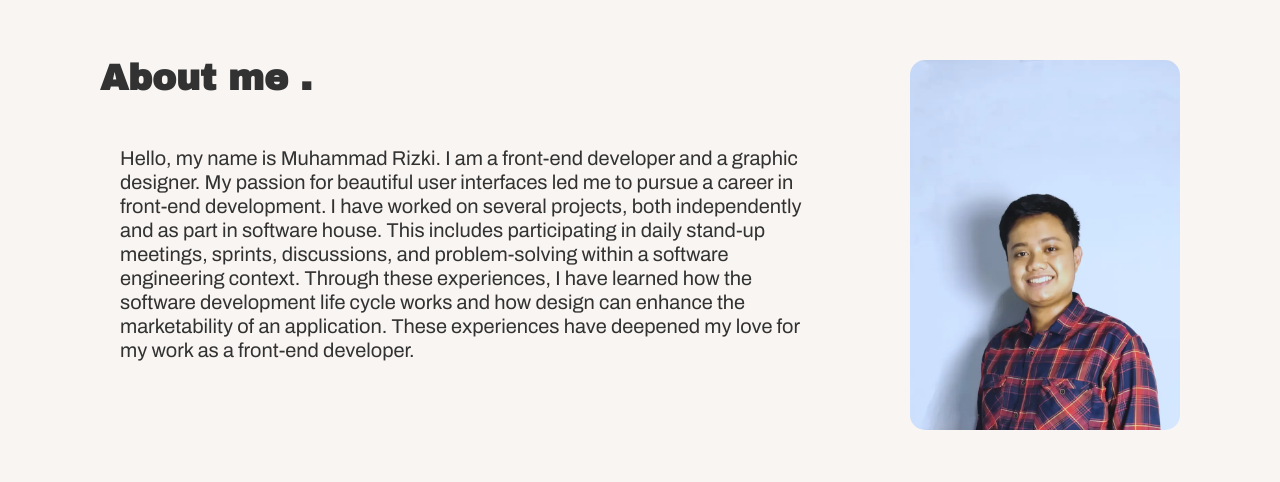
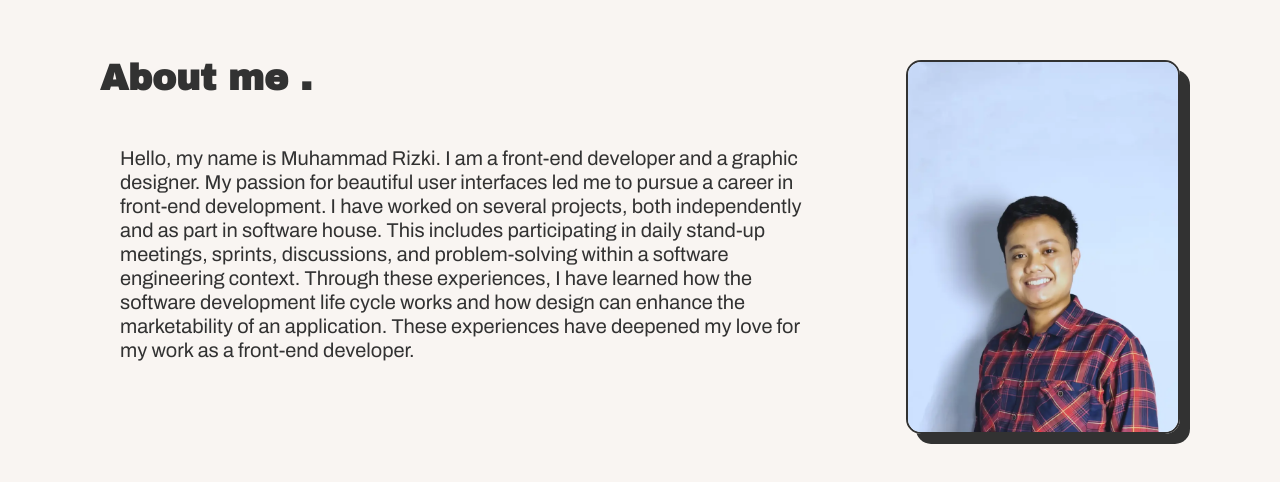
Before and after one commit to mrizkiid-dev/portfolio, a Vue app: page / in a window 1280 px wide. Shown: the part 810-1292 px from the top of the page. Built offline with nearby package versions, Linux system fonts and the light colour scheme.

Commit message:
fix(about-me): fix image about-me

```diff
--- a/src/assets/homepage/about-style.css
+++ b/src/assets/homepage/about-style.css
@@ -38,11 +38,18 @@ section#about-me #right {
 }
 
 section#about-me #right img {
+    /* position: absolute; */
     width: 270px;
     height: 370px;
     object-fit: cover;
-    border-radius: 15px;
+    border-top-left-radius: 15px;
+    border-top-right-radius: 15px;
+    border-bottom-left-radius: 15px;
+    border-bottom-right-radius: 15px;
+    border: 2px solid var(--color-border-dark);
+    box-shadow: 10px 10px;
 }
+
 
 /*
 *   Responsive
--- a/src/views/HomePage.vue
+++ b/src/views/HomePage.vue
@@ -55,7 +55,7 @@
             </p>
         </div>
 
-        <div id="right">
+        <div id="right" >
             <img src="@/assets/img/profile-img.webp" alt="profile-img">
         </div>
 
```
